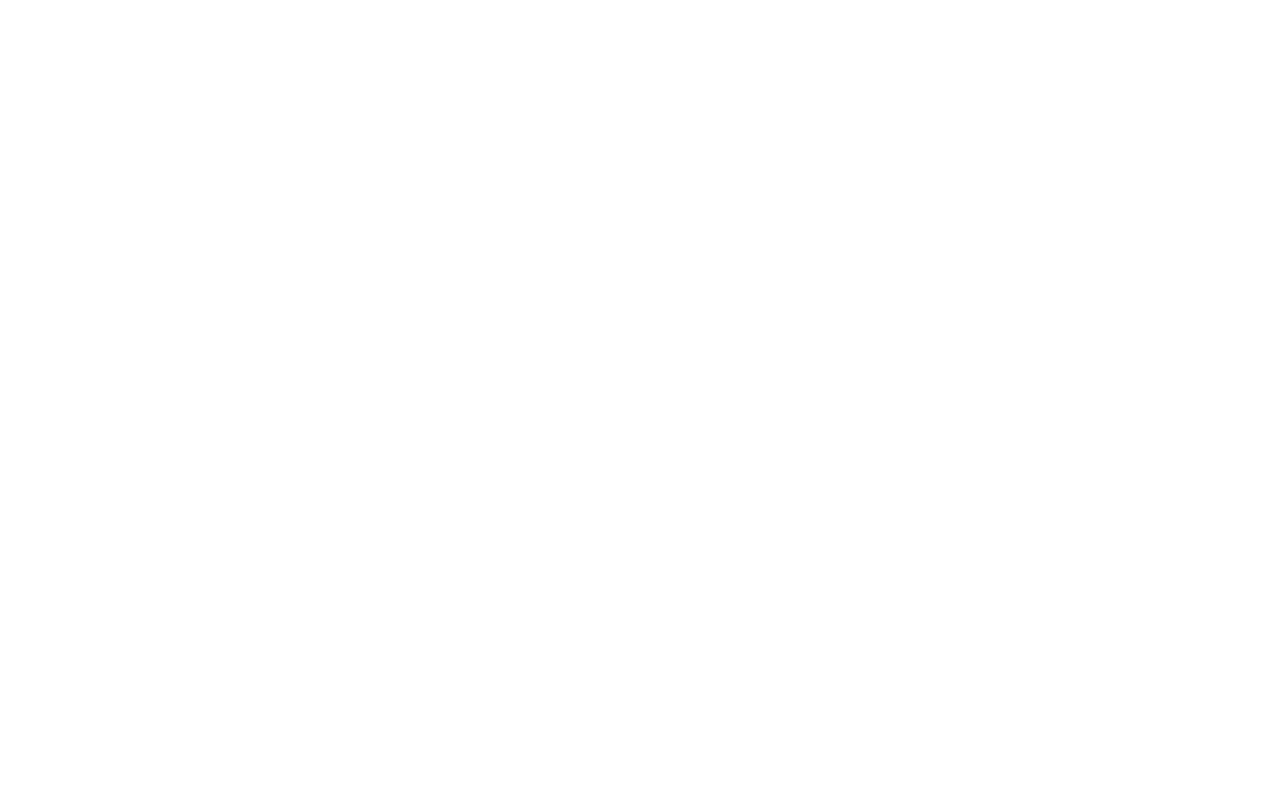
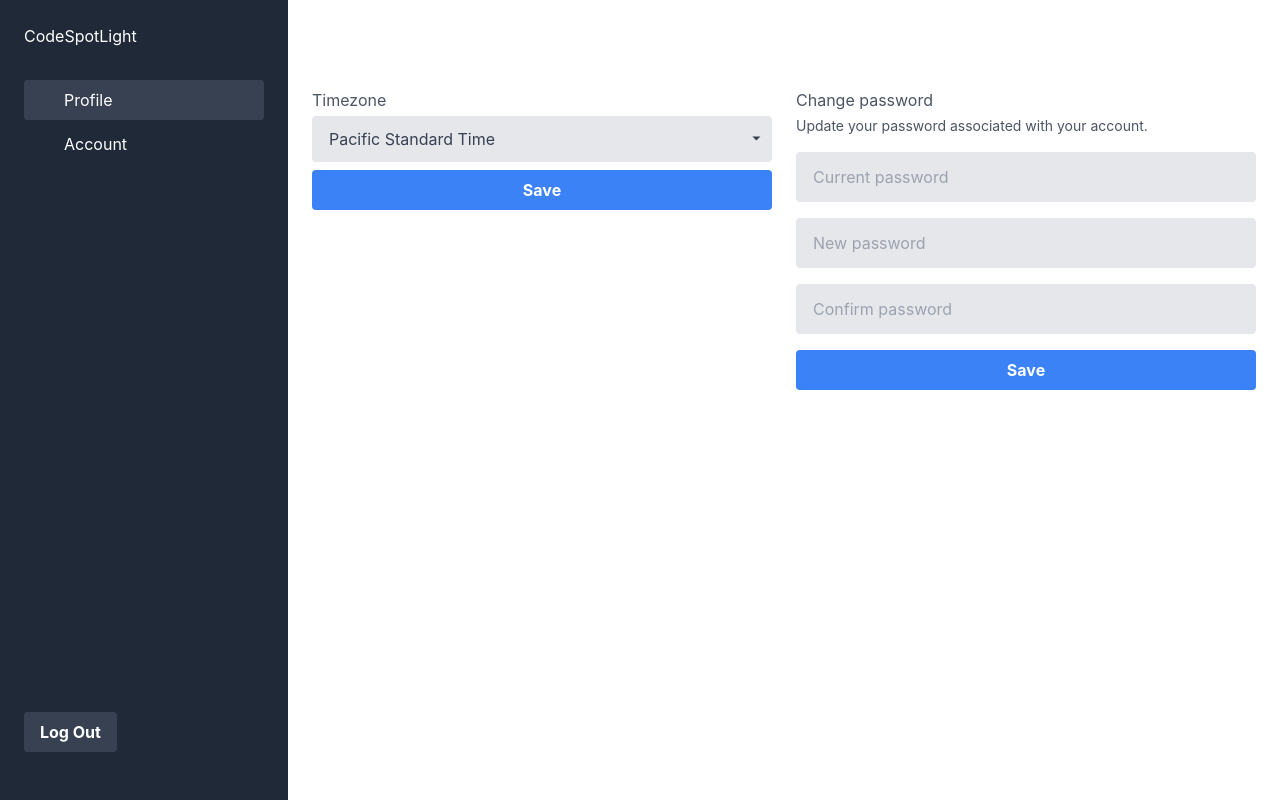
Before and after one commit to jaymeliao/CodeSpotLight, a React (Create React App) app: page /setting in a window 1280 px wide. Before the commit this address had no page. Built offline with nearby package versions, Linux system fonts and the light colour scheme.

Commit message:
add setting page

```diff
--- a/src/App.js
+++ b/src/App.js
@@ -5,6 +5,7 @@
 import HomePage from "./Pages/HomePage/HomePage";
 import LoginPage from "./Pages/LoginPage/LoginPage";
 import SignUpPage from "./Pages/SignUpPage/SignUpPage";
+import SettingPage from "./Pages/SettingPage/SettingPage";
 
 function App() {
   const [user, setUser] = useState({});
@@ -119,6 +120,12 @@
               <SignUpPage handleLoginAfterSignup={handleLoginAfterSignup} />
             }
           />
+          <Route
+            path="/setting"
+            element={
+             <SettingPage user={user} handleLogout={handleLogout}/>
+            }
+          />
         </Routes>
       </div>
     </BrowserRouter>
--- a/src/Components/FeedPostsList/FeedPostsList.jsx
+++ b/src/Components/FeedPostsList/FeedPostsList.jsx
@@ -86,7 +86,7 @@
         <aside className="hidden md:block md:col-span-1">
           <div className="h-96 w-full bg-white rounded shadow-md p-4 ">
             <h1>
-              Additional bull-shit content like trends or suggestions placed
+              Additional content like trends or suggestions placed
               here
             </h1>
           </div>
--- a/src/Components/SideBar/SideBar.jsx
+++ b/src/Components/SideBar/SideBar.jsx
@@ -2,7 +2,7 @@
 /* eslint-disable jsx-a11y/anchor-is-valid */
 import React from "react";
 import { FontAwesomeIcon } from "@fortawesome/react-fontawesome";
-import { faHashtag } from "@fortawesome/free-solid-svg-icons";
+import { faHashtag, faPen } from "@fortawesome/free-solid-svg-icons";
 import "./SideBar.scss";
 const blankProfile = process.env.PUBLIC_URL + "/images/blank-profile.png";
 
@@ -15,8 +15,13 @@
 
 function SideBar({ user }) {
   return (
-    <div className="w-96 shadow-md bg-white my-4">
-      <div className="flex flex-col items-center justify-center mt-1 py-3 px-4">
+    <div className="w-96 shadow-md bg-white my-4 ">
+      <div className="flex justify-end">
+        <button className="text-blue-500 hover:bg-blue-500 hover:text-white font-bold py-1 px-4">
+          <FontAwesomeIcon icon={faPen} />
+        </button>
+      </div>
+      <div className="flex flex-col items-center justify-center pb-3">
         <div className="h-24 w-24 bg-gray-300 rounded-full flex items-center justify-center overflow-hidden">
           <img
             className="rounded-full h-24 w-24 object-cover" // Ensure the image covers the area well
@@ -35,14 +40,13 @@
           <p className="text-xs text-gray-500">@{user?.username}</p>
         </div>
       </div>
-
       <p className="px-4 mb-4 text-gray-700 text-center">
         Hello! I’m Ivy, a passionate software engineer with over 5 years of
         experience specializing in full-stack web development, mobile app
         development, cloud computing.
       </p>
 
-      <nav className="px-4" >
+      <nav className="px-4">
         <a
           href="#"
           className="flex items-center px-4 py-2 text-gray-700 bg-gray-100 rounded-md mb-2"
--- a/src/Pages/Setting/Setting.jsx
+++ b/src/Pages/SettingPage/SettingPage.jsx
@@ -1,67 +1,33 @@
 /* eslint-disable jsx-a11y/anchor-is-valid */
 import React from "react";
-import "./Setting.scss"
-function Setting(props) {
+import "./SettingPage.scss";
+function SettingPage({ user, handleLogout }) {
   return (
     <div className="min-h-screen flex">
-      <div className="w-64 bg-gray-800 text-white p-6 space-y-6">
+      <div className="relative w-72 bg-gray-800 text-white p-6 space-y-6">
         <div className="flex items-center space-x-2">
-          <div className="grid-placeholder w-8 h-8"></div>
-          <span className="font-semibold">Logo</span>
+          <div className="grid-placeholder w-8 h-8">CodeSpotLight</div>
         </div>
         <nav className="space-y-1">
           <a
             href="#"
-         className="flex items-center space-x-2 p-2 rounded hover:bg-gray-700"
+            className="flex items-center space-x-2 p-2 rounded bg-gray-700"
           >
             <div className="grid-placeholder w-6 h-6"></div>
-            <span>Projects</span>
+            <span>Profile</span>
           </a>
           <a
             href="#"
-         className="flex items-center space-x-2 p-2 rounded hover:bg-gray-700"
+            className="flex items-center space-x-2 p-2 rounded"
           >
             <div className="grid-placeholder w-6 h-6"></div>
-            <span>Deployments</span>
-          </a>
-          <a
-            href="#"
-         className="flex items-center space-x-2 p-2 rounded hover:bg-gray-700"
-          >
-            <div className="grid-placeholder w-6 h-6"></div>
-            <span>Activity</span>
-          </a>
-          <a
-            href="#"
-         className="flex items-center space-x-2 p-2 rounded hover:bg-gray-700"
-          >
-            <div className="grid-placeholder w-6 h-6"></div>
-            <span>Domains</span>
-          </a>
-          <a
-            href="#"
-         className="flex items-center space-x-2 p-2 rounded hover:bg-gray-700"
-          >
-            <div className="grid-placeholder w-6 h-6"></div>
-            <span>Usage</span>
-          </a>
-          <a
-            href="#"
-         className="flex items-center space-x-2 p-2 rounded bg-gray-700"
-          >
-            <div className="grid-placeholder w-6 h-6"></div>
-            <span>Settings</span>
+            <span>Account</span>
           </a>
         </nav>
-        <div className="space-y-2">
-          <div className="grid-placeholder w-full h-6"></div>
-          <div className="grid-placeholder w-full h-6"></div>
-          <div className="grid-placeholder w-full h-6"></div>
-        </div>
-        <div className="flex items-center space-x-2">
-          <div className="grid-placeholder w-8 h-8"></div>
-          <span>Tom Cook</span>
-        </div>
+
+        <button className=" absolute bottom-12  hover:bg-white hover:text-black bg-gray-700 text-white font-bold py-2 px-4 rounded focus:outline-none focus:shadow-outline">
+          Log Out
+        </button>
       </div>
 
       <div className="flex-1 p-6 space-y-6">
@@ -78,7 +44,7 @@
               </select>
               <div className="pointer-events-none absolute inset-y-0 right-0 flex items-center px-2 text-gray-700">
                 <svg
-                 className="fill-current h-4 w-4"
+                  className="fill-current h-4 w-4"
                   xmlns="http://www.w3.org/2000/svg"
                   viewBox="0 0 20 20"
                 >
@@ -100,17 +66,17 @@
               <input
                 type="password"
                 placeholder="Current password"
-             className="w-full px-4 py-3 rounded bg-gray-200 border border-gray-200 focus:outline-none focus:bg-white focus:border-gray-500"
+                className="w-full px-4 py-3 rounded bg-gray-200 border border-gray-200 focus:outline-none focus:bg-white focus:border-gray-500"
               />
               <input
                 type="password"
                 placeholder="New password"
-             className="w-full px-4 py-3 rounded bg-gray-200 border border-gray-200 focus:outline-none focus:bg-white focus:border-gray-500"
+                className="w-full px-4 py-3 rounded bg-gray-200 border border-gray-200 focus:outline-none focus:bg-white focus:border-gray-500"
               />
               <input
                 type="password"
                 placeholder="Confirm password"
-             className="w-full px-4 py-3 rounded bg-gray-200 border border-gray-200 focus:outline-none focus:bg-white focus:border-gray-500"
+                className="w-full px-4 py-3 rounded bg-gray-200 border border-gray-200 focus:outline-none focus:bg-white focus:border-gray-500"
               />
               <button className="w-full bg-blue-500 hover:bg-blue-700 text-white font-bold py-2 px-4 rounded focus:outline-none focus:shadow-outline">
                 Save
@@ -123,4 +89,4 @@
   );
 }
 
-export default Setting;
+export default SettingPage;
```
Also changed, not shown: src/Pages/SettingPage/SettingPage.scss (renamed from src/Pages/Setting/Setting.scss).
